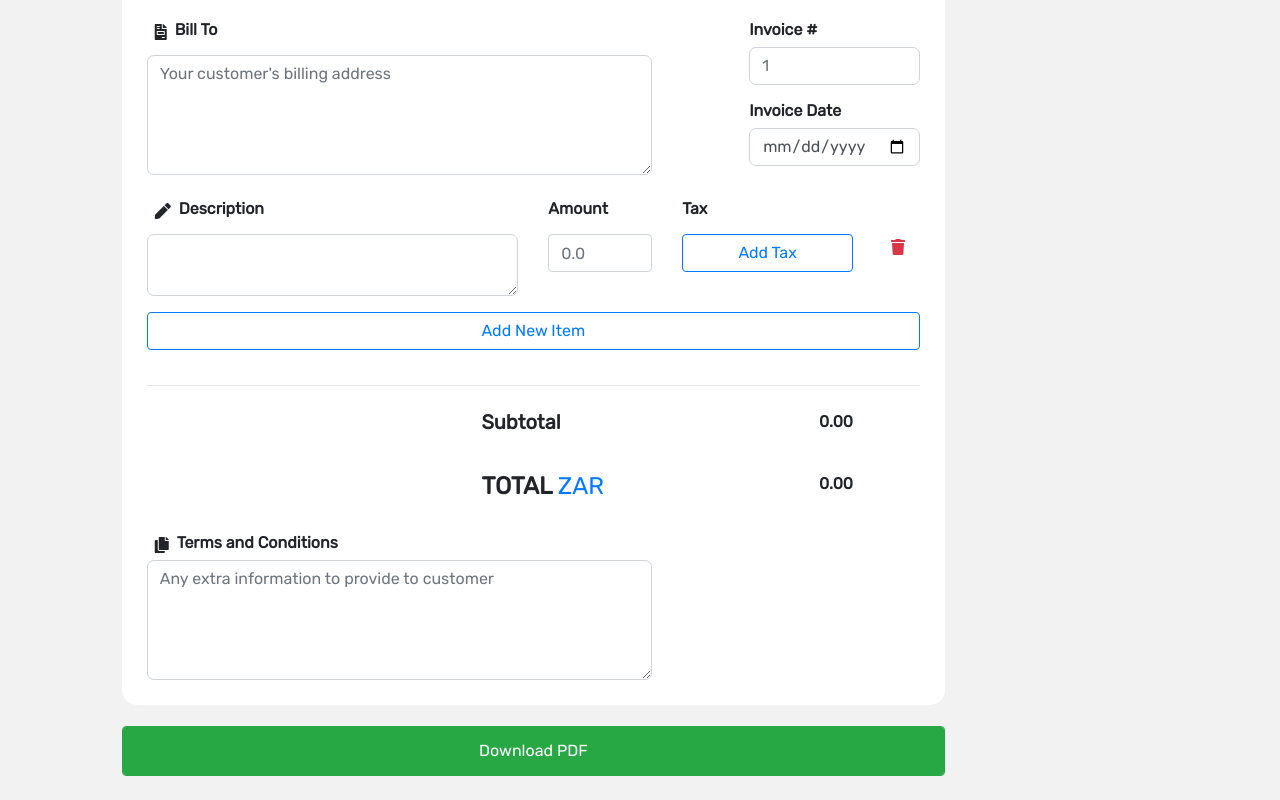
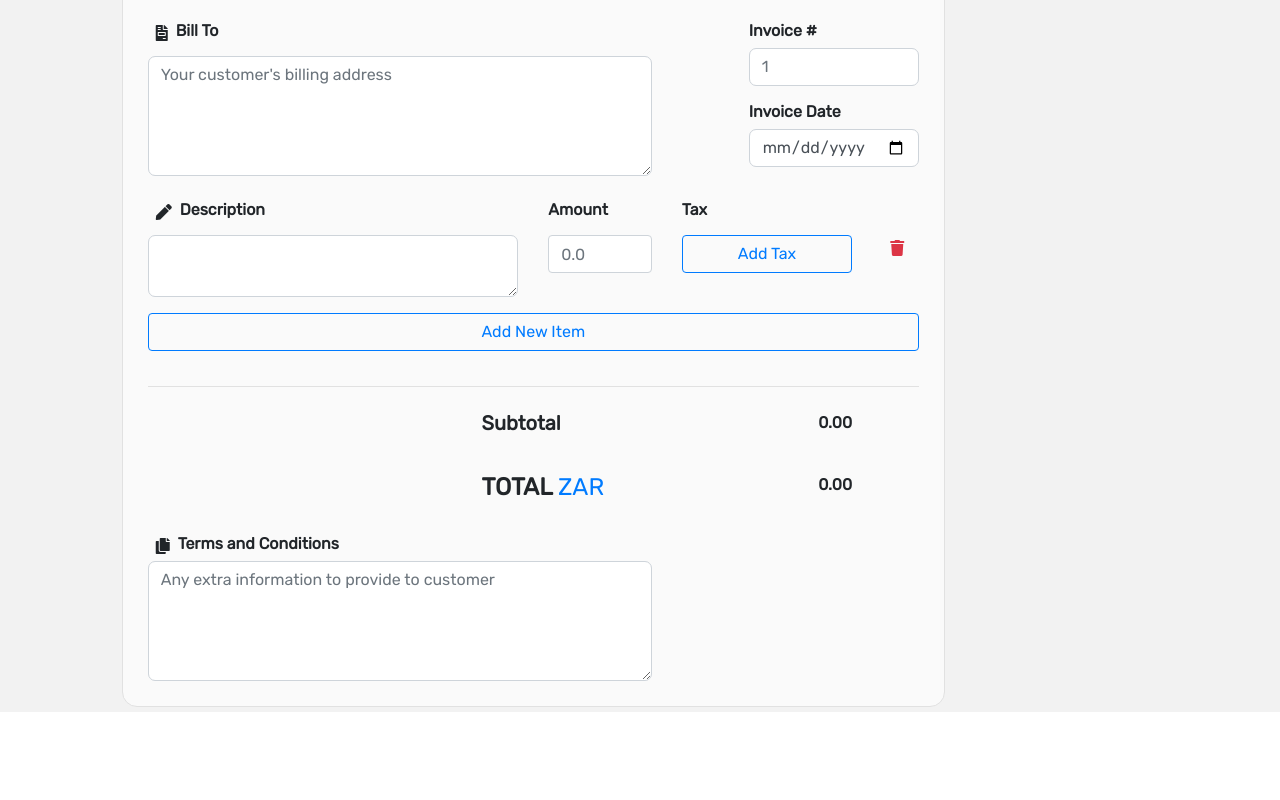
Before and after one commit to juliusvdw/custom-invoice-generator, a React (Create React App) app in the folder client/: page / in a window 1280 px wide. Shown: the part 1736-2536 px from the top of the page. After the commit the page ends 2448 px from the top, so only its background shows below. Built offline with nearby package versions, Linux system fonts and the light colour scheme.

Commit message:
Removed download btn. It will be positioned in side-bar

```diff
--- a/client/src/components/form/Form.js
+++ b/client/src/components/form/Form.js
@@ -185,20 +185,7 @@ const Form = () => {
             </div>
           </div>
         </div>
-        <button
-          type="submit"
-          className="btn btn-success form-control mt-3 mb-4"
-          style={{ minHeight: "50px" }}
-          onClick={onSubmit}
-        >
-          {downloading ? (
-            <div className="spinner-border text-dark" role="status">
-              <span className="sr-only">Loading...</span>
-            </div>
-          ) : (
-            <span>Download PDF</span>
-          )}
-        </button>
+
       </form>
     </>
   );
@@ -209,10 +196,10 @@ const Form = () => {
 const jumboStyle = {
   minHeight: "60vh",
   marginTop: "3%",
-  backgroundColor: "#FFFFFF",
+  backgroundColor: "rgb(250,250,250)",
   padding: "25px",
   marginBottom: "5px",
-  border: "0px solid rgb(200,200,200)",
+  border: "1px solid rgb(225,225,225)",
   borderRadius:'15px'
 };
 
@@ -237,3 +224,19 @@ const borderStyle = {
 };
 
 export default Form;
+
+
+{/* <button */}
+        //   type="submit"
+        //   className="btn btn-success form-control mt-3 mb-4"
+        //   style={{ minHeight: "50px" }}
+        //   onClick={onSubmit}
+        // >
+        //   {downloading ? (
+        //     <div className="spinner-border text-dark" role="status">
+        //       <span className="sr-only">Loading...</span>
+        //     </div>
+        //   ) : (
+        //     <span>Download PDF</span>
+        //   )}
+        // </button>
```
